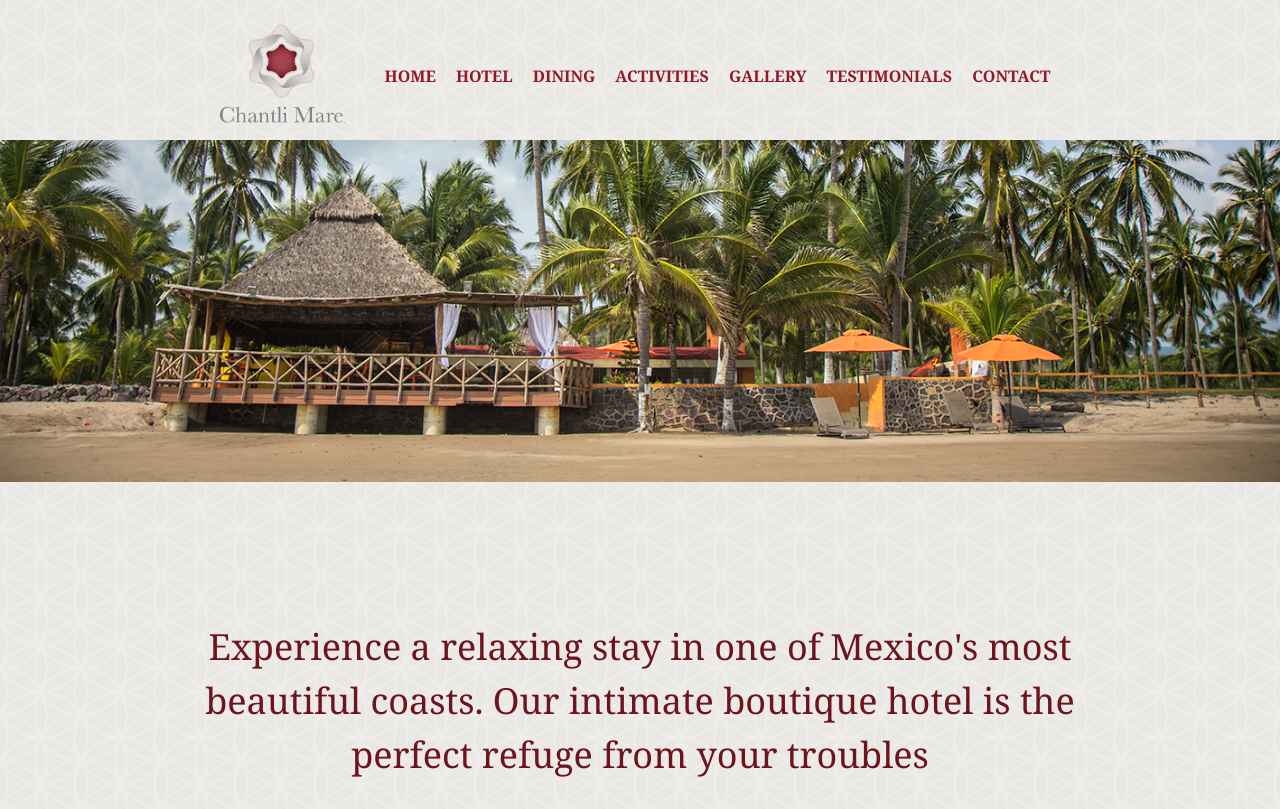
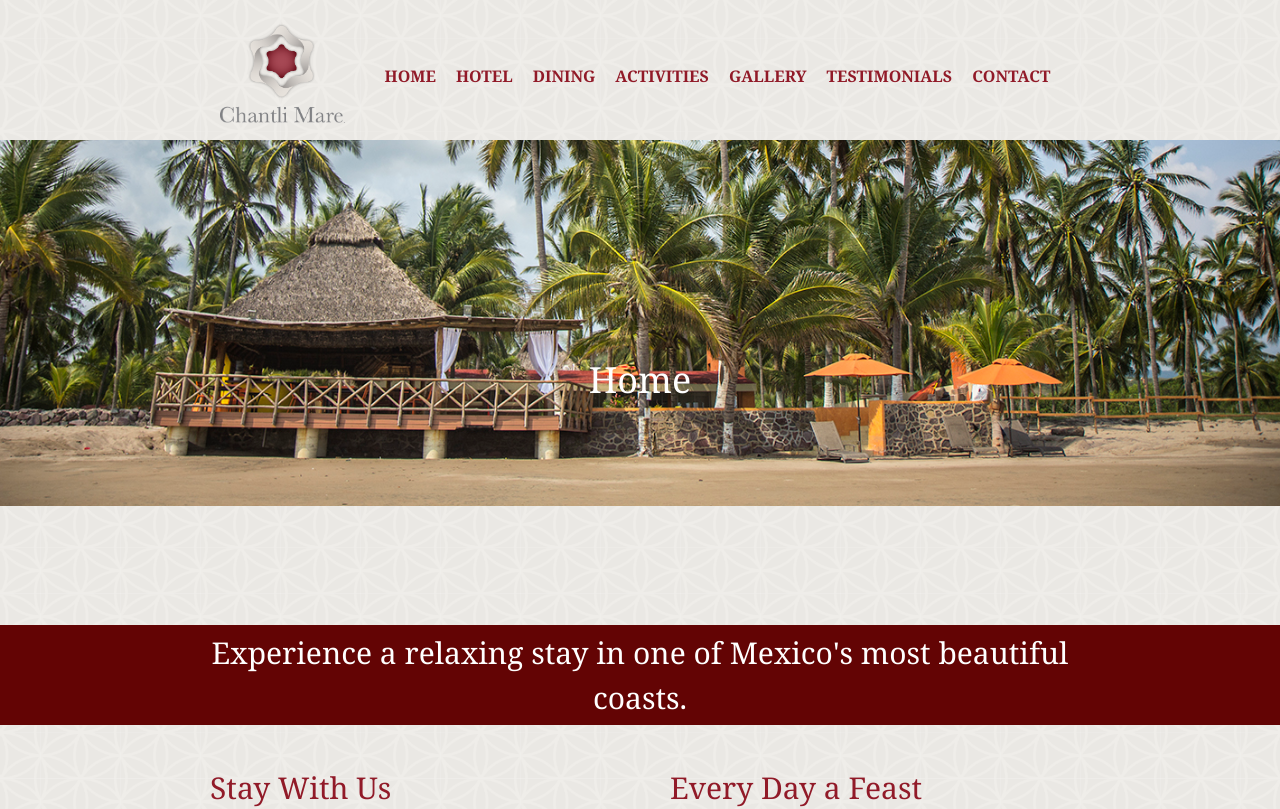
Before and after one commit to jcont12/Chantli-Mare, a React (Create React App) app: page / in a window 1280 px wide. Shown: the top 809 px of the page. Built offline with nearby package versions, Linux system fonts and the light colour scheme; no server answers.

Commit message:
Add titles to cover images

```diff
--- a/src/App.css
+++ b/src/App.css
@@ -54,8 +54,16 @@ nav {
   top:50%;
 }
 
+.cover-title{
+  font-size: 36px;
+  position:absolute;
+  top: 50%;
+  left: 50%;
+  transform: translate(-50%, -50%);
+}
+
 .home-cover {
-  margin-top: -47em;
+  margin-top: -45.5em;
 }
 
 .hotel-cover {
@@ -84,10 +92,17 @@ nav {
   margin-top: -35em;
 }
 
+.h1-container{
+    background-color: #630404;
+    margin: 5px auto 0px;
+    padding:5px;
+
+}
+
 h1 {
   font-family: Georgia,serif;
-  color: #6d141e;
-  font-size: 36px;
+  color: white;
+  font-size: 30px;
   font-style: normal;
   font-weight: 400;
   line-height: 1.5em;
@@ -119,6 +134,7 @@ div #home-block-left,#home-block-center, #home-block-right {
   margin: 20px 30px;
   text-align: justify;
   font-family: proxima-nova;
+  font-weight: lighter;
   line-height: 25px;
   font-size: 18px;
 }
@@ -131,6 +147,7 @@ div #home-block-left,#home-block-center, #home-block-right {
 
 div #home-gallery{
   font-family: proxima-nova;
+  font-weight: lighter;
   font-size: 18px;
   width: 100%;
   position:relative;
@@ -154,6 +171,7 @@ div #juicebox-container{
 
 div #hotel{
   font-family: proxima-nova;
+  font-weight: lighter;
   font-size: 18px;
   line-height: 25px;
 }
@@ -236,8 +254,15 @@ div #hotel-accomodations{
 
 div #dining{
   font-family: proxima-nova;
+  font-weight: lighter;
   font-size: 18px;
   line-height: 25px;
+}
+
+div #dining-menu-background{
+  width:80%;
+  margin:auto;
+  background-color: white;
 }
 
 div #dining-greg{
@@ -281,8 +306,10 @@ h4 {
 .dining-table{
   border-spacing:0px;
   margin:auto;
+  width:80%;
   text-align: justify;
   vertical-align: top;
+  border: black solid 1px;
 }
 
 
@@ -291,6 +318,7 @@ h4 {
 }
 
 .dining-menus-td-price{
+  border: black solid 1px;
   width:90px;
   padding:0px;
   height:20px;
@@ -298,6 +326,7 @@ h4 {
 
 .dining-menus-td-description{
     vertical-align: top;
+    border: black solid 1px;
 }
 
 .dining-menu-meal{
@@ -323,7 +352,6 @@ div #activities-atSea{
   position: relative;
   text-align: center;
   width:100%;
-  margin-top: 50px;
   height: 500px;
 }
 
@@ -343,6 +371,7 @@ div #activities-p{
   margin-bottom: 220px;
   margin-left: 30px;
   font-family: proxima-nova;
+  font-weight: lighter;
   font-size: 18px;
   line-height: 25px;
 }
@@ -364,6 +393,7 @@ div #activities-p{
 
 #testimonials{
   font-family: proxima-nova;
+  font-weight: lighter;
   font-size: 18px;
   line-height: 25px;
 }
@@ -397,7 +427,8 @@ div #activities-p{
 /*Contact Form Styling*/
 
 #contact{
-  font-style: proxima nova;
+  font-family: proxima nova;
+  font-weight: lighter;
   font-size: 18px;
   line-height: 25px;
 }
--- a/src/components/headerComponents/coverImage.js
+++ b/src/components/headerComponents/coverImage.js
@@ -66,6 +66,7 @@ class CoverImage extends Component {
           <Header triggerHome={this.handleIndex} triggerHotel={this.handleHotel} triggerDining={this.handleDining} triggerActivities={this.handleActivities} triggerGallery={this.handleGallery} triggerTestimonials={this.handleTestimonials} triggerContact={this.handleContact}/>
           <div className="crop">
             <img className="home-cover" src={require("../../images/FrontView4.jpg")} alt="Hotel-Front-View" />
+            <h1 className="cover-title"> Home </h1>
           </div>
         </div>
       );
@@ -75,6 +76,7 @@ class CoverImage extends Component {
           <Header triggerHome={this.handleIndex} triggerHotel={this.handleHotel} triggerDining={this.handleDining} triggerActivities={this.handleActivities} triggerGallery={this.handleGallery} triggerTestimonials={this.handleTestimonials} triggerContact={this.handleContact}/>
          <div className="crop">
             <img className="hotel-cover" src={require("../../images/Stay_with_us.jpg")} alt="Hotel-View" />
+            <h1 className="cover-title"> Hotel </h1>
           </div>
         </div>
       );
@@ -84,6 +86,7 @@ class CoverImage extends Component {
           <Header triggerHome={this.handleIndex} triggerHotel={this.handleHotel} triggerDining={this.handleDining} triggerActivities={this.handleActivities} triggerGallery={this.handleGallery} triggerTestimonials={this.handleTestimonials} triggerContact={this.handleContact}/>
           <div className="crop">
             <img className="dining-cover" src={require("../../images/Feast1.jpg")} alt="Tables-set-for-dinner" />
+            <h1 className="cover-title"> Dining </h1>
           </div>
         </div>
       );
@@ -93,6 +96,7 @@ class CoverImage extends Component {
           <Header triggerHome={this.handleIndex} triggerHotel={this.handleHotel} triggerDining={this.handleDining} triggerActivities={this.handleActivities} triggerGallery={this.handleGallery} triggerTestimonials={this.handleTestimonials} triggerContact={this.handleContact}/>
           <div className="crop">
             <img className="activities-cover" src={require("../../images/activity.jpg")} alt="Sea-and-boat" />
+            <h1 className="cover-title"> Activities </h1>
           </div>
         </div>
       );
@@ -102,6 +106,7 @@ class CoverImage extends Component {
           <Header triggerHome={this.handleIndex} triggerHotel={this.handleHotel} triggerDining={this.handleDining} triggerActivities={this.handleActivities} triggerGallery={this.handleGallery} triggerTestimonials={this.handleTestimonials} triggerContact={this.handleContact}/>
           <div className="crop">
             <img className="gallery-cover" src={require("../../images/Alejandro.jpg")} alt="Palm-trees" />
+            <h1 className="cover-title"> Gallery </h1>
           </div>
         </div>
       );
@@ -111,6 +116,7 @@ class CoverImage extends Component {
           <Header triggerHome={this.handleIndex} triggerHotel={this.handleHotel} triggerDining={this.handleDining} triggerActivities={this.handleActivities} triggerGallery={this.handleGallery} triggerTestimonials={this.handleTestimonials} triggerContact={this.handleContact}/>
           <div className="crop">
             <img className="testimonials-cover" src={require("../../images/Boutique.jpg")} alt="Palm-trees" />
+            <h1 className="cover-title"> Testimonials </h1>
           </div>
         </div>
       );
@@ -120,6 +126,7 @@ class CoverImage extends Component {
           <Header triggerHome={this.handleIndex} triggerHotel={this.handleHotel} triggerDining={this.handleDining} triggerActivities={this.handleActivities} triggerGallery={this.handleGallery} triggerTestimonials={this.handleTestimonials} triggerContact={this.handleContact}/>
           <div className="crop">
             <img className="contact-cover" src={require("../../images/Touch.jpg")} alt="Palm-trees" />
+            <h1 className="cover-title"> Contact </h1>
           </div>
         </div>
     );
--- a/src/components/pages/activities.js
+++ b/src/components/pages/activities.js
@@ -7,7 +7,9 @@ class Activities extends Component {
   render() {
       return (
         <div id="activities">
-          <h1>Kick back and relax or have fun in the sun - endless opportunities for enjoyment to be found.</h1>
+          <div className="h1-container">
+            <h1>Kick back and relax or have fun in the sun - endless enjoyment to be found.</h1>
+          </div>
           <OnLand />
           <AtSea />
         </div>
--- a/src/components/pages/contact.js
+++ b/src/components/pages/contact.js
@@ -9,7 +9,9 @@ class Contact extends Component {
   render() {
       return (
         <div id="contact">
-        <h1> Getting in Touch </h1>
+        <div className="h1-container">
+          <h1> We would love to hear from you!</h1>
+        </div>
           <ContactForm />
           <ContactInfo />
           <ContactMap />
--- a/src/components/pages/contactComponents/contactForm.js
+++ b/src/components/pages/contactComponents/contactForm.js
@@ -5,6 +5,7 @@ class ContactForm extends Component {
   render() {
     return(
       <div id="contact-form" action="https://formspree.io/jorgeacontrerasl@gmail.com" method="POST">
+        <h3> Getting in Touch </h3>
         <form>
           <label> First Name: </label>
           <input type="text" name="First Name"/>
--- a/src/components/pages/dining.js
+++ b/src/components/pages/dining.js
@@ -7,7 +7,9 @@ class Dining extends Component {
   render() {
       return (
         <div id="dining">
-        <h1> The freshest ingredients at the perfect locale - enjoy delicious beach-side feasts. </h1>
+          <div className="h1-container">
+            <h1> The freshest ingredients at the perfect locale - enjoy delicious beach-side feasts. </h1>
+          </div>
           <Greg />
           <Menu />
         </div>
--- a/src/components/pages/diningComponents/menu.js
+++ b/src/components/pages/diningComponents/menu.js
@@ -5,6 +5,7 @@ class Menu extends Component{
   render(){
     return(
       <div id="dining-menu">
+        <div id="dining-menu-background">
           <div id="dining-menu-dinner">
             <h1>Dinner</h1>
             <h4>Entrees</h4>
@@ -137,6 +138,7 @@ class Menu extends Component{
               </table>
             </div>
           </div>
+      </div>
       )
   }
 }
--- a/src/components/pages/gallery.js
+++ b/src/components/pages/gallery.js
@@ -6,6 +6,9 @@ class Gallery extends Component {
   render() {
       return (
         <div id="gallery">
+        <div className="h1-container">
+          <h1> Experience the beauty of nature at its finest! </h1>
+        </div>
           <Pictures />
         </div>
       );
--- a/src/components/pages/home.js
+++ b/src/components/pages/home.js
@@ -9,7 +9,9 @@ class Home extends Component {
   render() {
       return (
         <div id="home">
-          <h1> {"Experience a relaxing stay in one of Mexico's most beautiful coasts. Our intimate boutique hotel is the perfect refuge from your troubles"} </h1>
+          <div className="h1-container">
+            <h1> {"Experience a relaxing stay in one of Mexico's most beautiful coasts."} </h1>
+          </div>
           <div id="home-blocks">
           <BlockLeft />
           <BlockCenter />
--- a/src/components/pages/hotel.js
+++ b/src/components/pages/hotel.js
@@ -8,6 +8,9 @@ class Hotel extends Component {
   render() {
       return (
         <div id="hotel">
+        <div className="h1-container">
+          <h1> Our intimate boutique hotel is the perfect refuge from your troubles. </h1>
+        </div>
           <HotelHistory />
           <HotelAmenities />
           <HotelAccomodations />
--- a/src/components/pages/hotelComponents/hotelAccomodations.js
+++ b/src/components/pages/hotelComponents/hotelAccomodations.js
@@ -18,9 +18,9 @@ class HotelAccomodations extends Component {
         	  <td className="hotel-accomodations-td"> Interior Room facing interior patio. King size bed (or 3 single beds upon request), TV, A/C. (1 Patio Room Available)</td>
         	</tr>
           <tr>
-            <td className="hotel-accomodations-td"> <img className="td-image" src={require("../../../images/Room1.jpg")} /></td>
+            <td className="hotel-accomodations-td"> <img className="td-image" src={require("../../../images/Room5.jpg")} /></td>
             <td className="hotel-accomodations-td"> <img className="td-image"src={require("../../../images/Room2.jpg")} /></td>
-            <td className="hotel-accomodations-td"> <img className="td-image"src={require("../../../images/Room3.jpg")} /></td>
+            <td className="hotel-accomodations-td"> <img className="td-image"src={require("../../../images/Room1.jpg")} /></td>
           </tr>
         </table>
       </div>
--- a/src/components/pages/testimonials.js
+++ b/src/components/pages/testimonials.js
@@ -6,7 +6,9 @@ class Testimonials extends Component {
   render() {
       return (
         <div id="testimonials">
-          <h1> See what our guests are sharing about their stay!</h1>
+          <div className="h1-container">
+            <h1> See what our guests are sharing about their stay!</h1>
+          </div>
           <CustomerReviews />
         </div>
       );
```
Also changed, not shown: 1 other file (tests, documents, lock files or other folders). Lines whose indentation alone changed are shown as unchanged.
